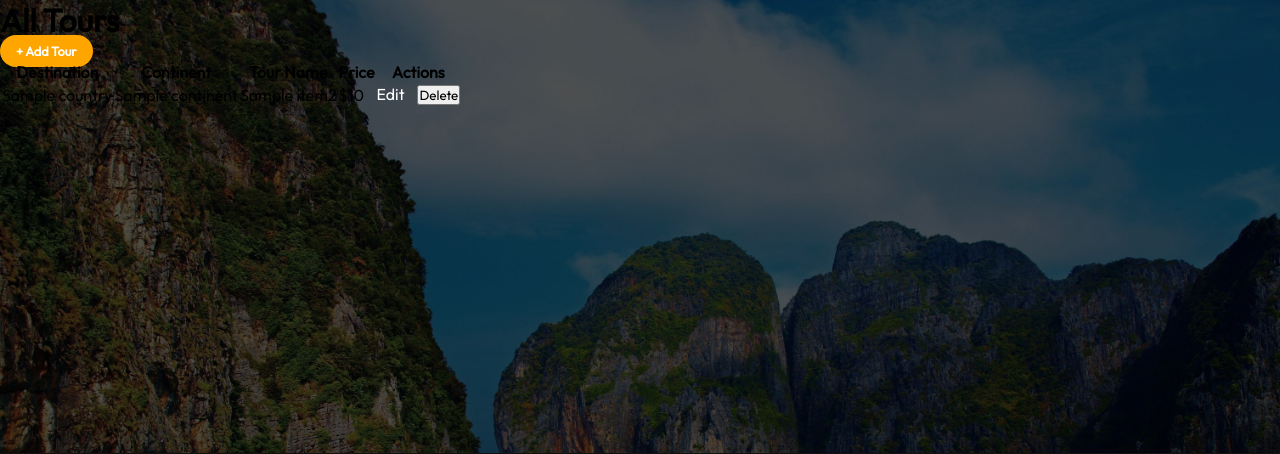
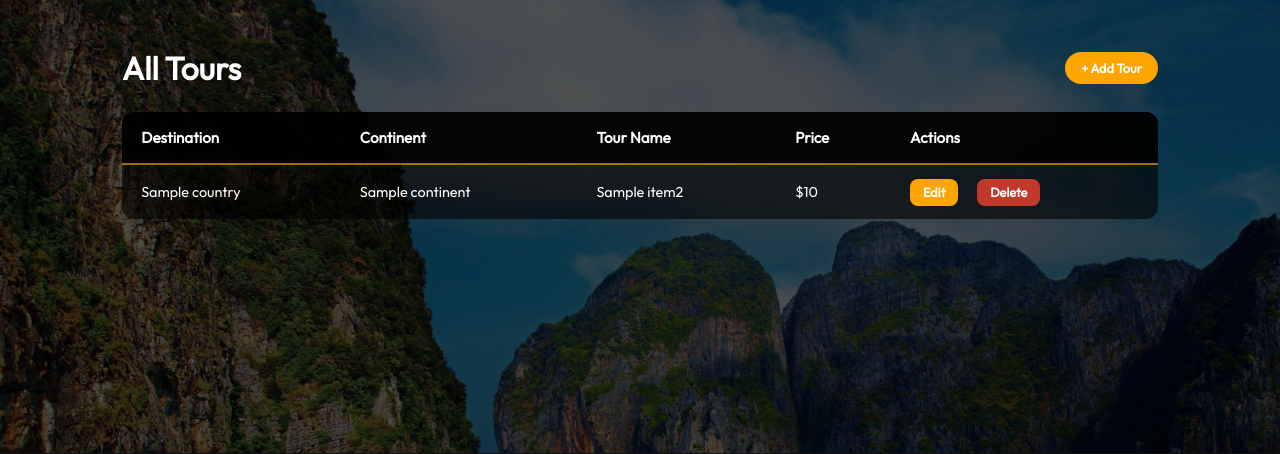
Before and after one commit to matisspriede/summertravel_mp, a Flask app: template templates/tours.html in a window 1280 px wide. Shown: the part 60-514 px from the top of the page. Run offline with Flask 3, Linux system fonts and the light colour scheme; the template is opened without the code that fills it: most values are stand-ins (such as "Sample title", 1, 10 or a date in 2020).

Commit message:
fix gallery page with real images, add missing css for tours and forms

```diff
--- a/app.py
+++ b/app.py
@@ -53,7 +53,16 @@ def continent(continent_id):
 
 @app.route('/gallery')
 def gallery():
-    return render_template('gallery.html')
+    db = get_db()
+    continents = db.execute('SELECT * FROM continents').fetchall()
+    all_destinations = {}
+    for c in continents:
+        dests = db.execute(
+            'SELECT * FROM destinations WHERE continent_id = ?', (c['id'],)
+        ).fetchall()
+        all_destinations[c['name']] = dests
+    db.close()
+    return render_template('gallery.html', all_destinations=all_destinations)
 
 
 @app.route('/login', methods=['GET', 'POST'])
--- a/static/css/style.css
+++ b/static/css/style.css
@@ -728,3 +728,123 @@ h5 {
 }
 
 /* ── Tours list page ── */
+
+.tours_page {
+  max-width: 1100px;
+  margin: 3rem auto;
+  padding: 0 2rem;
+  color: #fff;
+}
+.tours_header {
+  display: flex;
+  align-items: center;
+  justify-content: space-between;
+  margin-bottom: 1.5rem;
+}
+.tours_header h1 { font-size: 2rem; }
+.tours_table_wrap { overflow-x: auto; -webkit-overflow-scrolling: touch; }
+.tours_table {
+  width: 100%;
+  border-collapse: collapse;
+  margin: 0;
+  background: rgba(0,0,0,0.6);
+  border-radius: 12px;
+  overflow: hidden;
+  border: none;
+}
+.tours_table th {
+  background: rgba(0,0,0,0.85);
+  padding: 1rem 1.2rem;
+  text-align: left;
+  font-size: 0.95rem;
+  border: none;
+  border-bottom: 2px solid rgba(255,165,0,0.4);
+}
+.tours_table td {
+  padding: 0.85rem 1.2rem;
+  border: none;
+  border-bottom: 1px solid rgba(255,255,255,0.1);
+  height: auto;
+  font-size: 0.9rem;
+}
+.tours_table tr:last-child td { border-bottom: none; }
+.tours_table tr:hover td { background: rgba(255,165,0,0.07); }
+.action_cell {
+  display: flex;
+  gap: 0.6rem;
+  align-items: center;
+}
+.edit_btn {
+  background: orange;
+  color: #fff;
+  padding: 0.35rem 0.8rem;
+  border-radius: 8px;
+  font-size: 0.8rem;
+  font-weight: bold;
+  transition: opacity 0.2s;
+}
+.edit_btn:hover { opacity: 0.85; color: #fff; }
+.delete_btn {
+  background: #c0392b;
+  color: #fff;
+  border: none;
+  padding: 0.35rem 0.8rem;
+  border-radius: 8px;
+  font-size: 0.8rem;
+  font-weight: bold;
+  cursor: pointer;
+  transition: opacity 0.2s;
+}
+.delete_btn:hover { opacity: 0.85; }
+
+/* ── CRUD form page ── */
+.form_page {
+  max-width: 600px;
+  margin: 3rem auto;
+  padding: 2rem;
+  background: rgba(0,0,0,0.65);
+  backdrop-filter: blur(12px);
+  border-radius: 16px;
+  color: #fff;
+}
+.form_page h1 {
+  font-size: 1.8rem;
+  margin-bottom: 1.5rem;
+}
+.crud_form {
+  display: flex;
+  flex-direction: column;
+  gap: 0.5rem;
+}
+.crud_form label {
+  font-size: 0.85rem;
+  font-weight: bold;
+  color: rgba(255,255,255,0.7);
+  margin-top: 0.7rem;
+}
+.crud_form input,
+.crud_form select {
+  width: 100%;
+  padding: 0.75rem 1rem;
+  border-radius: 8px;
+  border: 1.5px solid rgba(255,255,255,0.25);
+  background: rgba(255,255,255,0.08);
+  color: #fff;
+  font-size: 0.95rem;
+  font-family: "Outfit", sans-serif;
+}
+.crud_form select option { background: #222; color: #fff; }
+.crud_form input::placeholder { color: rgba(255,255,255,0.35); }
+.form_actions {
+  display: flex;
+  gap: 1rem;
+  align-items: center;
+  margin-top: 1.2rem;
+}
+.crud_form .login_btn { font-size: 1rem; width: auto; margin: 0; }
+.cancel_btn {
+  color: rgba(255,255,255,0.6);
+  font-size: 0.9rem;
+  text-decoration: underline;
+}
+.cancel_btn:hover { color: #fff; }
```
Also changed, not shown: templates/gallery.html (+14 -3 lines).
